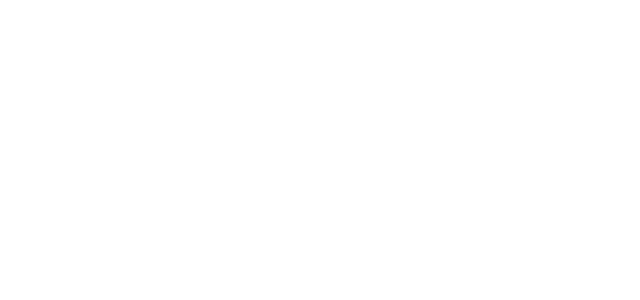
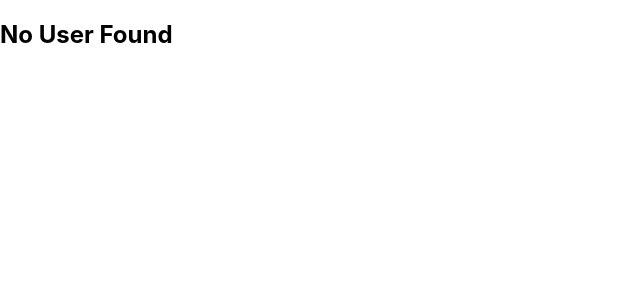
Before and after one commit to pritsingh123/Mern-Stack, a React (Create React App) app in the folder front-end/: page / in a window 1280 px wide. Shown: the top 300 px of the page, without its empty margins (0-640 px from the left). Built offline with nearby package versions, Linux system fonts and the light colour scheme.

Commit message:
checked with dummy data

```diff
--- a/front-end/src/App.js
+++ b/front-end/src/App.js
@@ -11,7 +11,7 @@ const App = () => {
   return (
     <Router>
       <Switch>
-        <Route path="/users">
+        <Route path="/">
           <User />
         </Route>
         <Route path="/places/new">
--- /dev/null
+++ b/front-end/src/user/components/UserItem.js
@@ -0,0 +1,21 @@
+import React from "react";
+import "./UserItem.css";
+export const UserItem = (props) => {
+  return (
+    <li className="user-item">
+      <div className="user-item__content">
+        <div className="user-item__image">
+          <img src={props.image} alt={props.name}></img>
+        </div>
+        <div className="user-item__info">
+          <h2>{props.name}</h2>
+          <h3>
+            {props.placecount} {props.placecount === 1 ? "Place" : "Places"}
+          </h3>
+        </div>
+      </div>
+    </li>
+  );
+};
+
+export default UserItem;
--- /dev/null
+++ b/front-end/src/user/components/UserList.js
@@ -0,0 +1,30 @@
+import React from "react";
+import "./UserItem.css";
+import UserItem from "./UserItem";
+export const UserList = (props) => {
+  if (props.item.length === 0) {
+    return (
+      <div className="center">
+        <h2>No User Found</h2>
+      </div>
+    );
+  }
+
+  return (
+    <ul className="user-list">
+      {props.item.map((user) => {
+        return (
+          <UserItem
+            key={user.id}
+            id={user.id}
+            image={user.image}
+            name={user.name}
+            placecount={user.places}
+          />
+        );
+      })}
+    </ul>
+  );
+};
+
+export default UserList;
--- a/front-end/src/user/pages/Users.js
+++ b/front-end/src/user/pages/Users.js
@@ -1,7 +1,25 @@
 import React from "react";
+import UserList from "../components/UserList";
 
 export const Users = () => {
-  return <h2> Users works</h2>;
+  const USERS = [
+    // {
+    //   id: "u1",
+    //   name: "prit",
+    //   image:
+    //     "https://encrypted-tbn0.gstatic.com/images?q=tbn:ANd9GcSIeY7RcsP7__Q5UN6vsOeFaYr2YDHwbYRUSMJAf2RF&s",
+    //   places: 10,
+    // },
+    // {
+    //   id: "u2",
+    //   name: "pritsingh",
+    //   image:
+    //     "https://encrypted-tbn0.gstatic.com/images?q=tbn:ANd9GcSIeY7RcsP7__Q5UN6vsOeFaYr2YDHwbYRUSMJAf2RF&s",
+    //   places: 20,
+    // },
+  ];
+
+  return <UserList item={USERS} />;
 };
 
 export default Users;
```
Also changed, not shown: front-end/src/user/components/UserItem.css (added), front-end/src/user/components/UserList.css (added).
